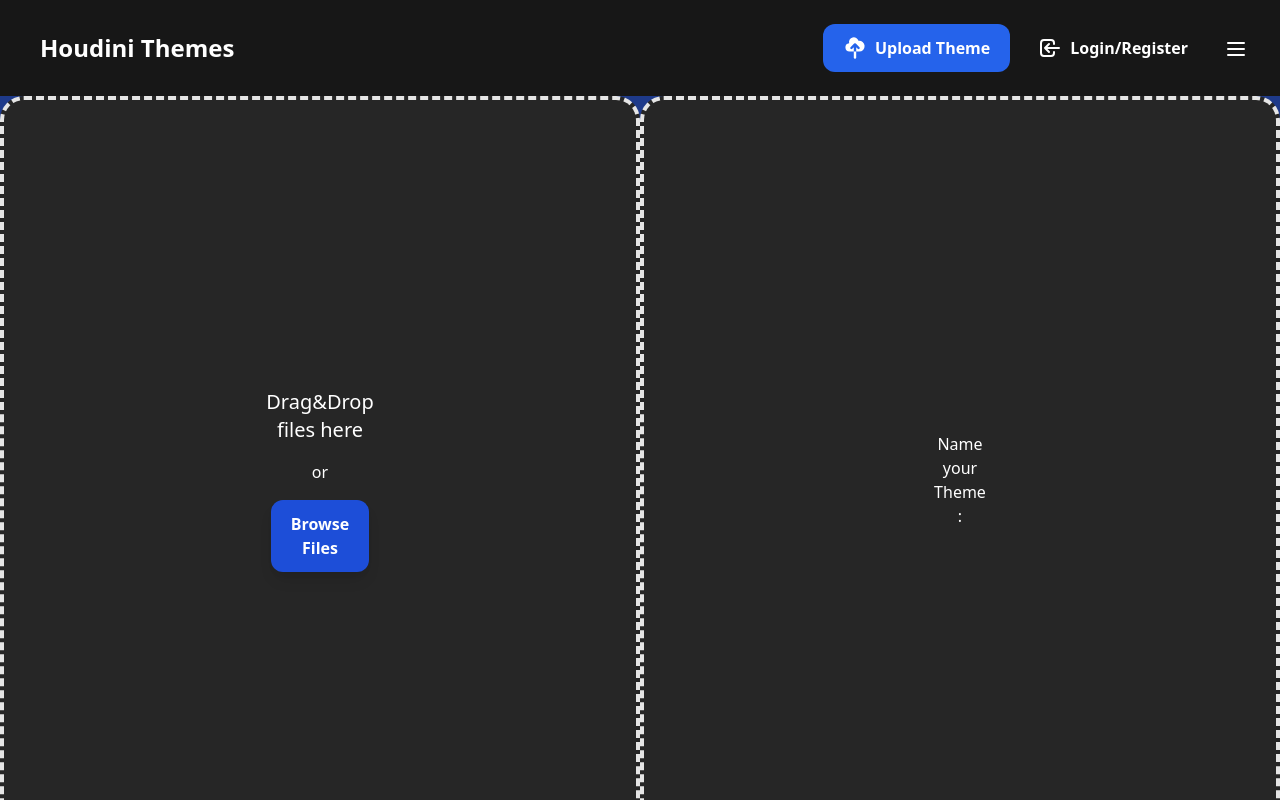
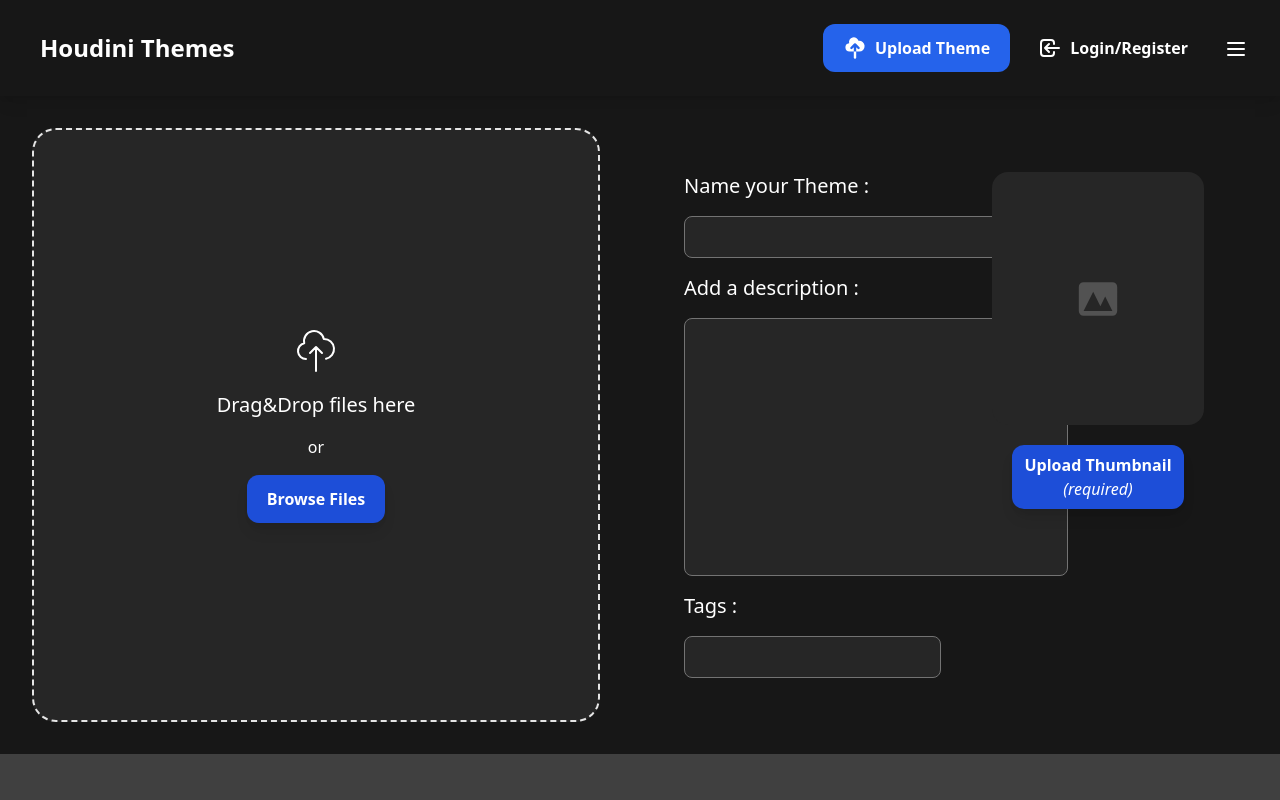
Before and after one commit to Syns369/houdini-themes, a Vue app: page /upload in a window 1280 px wide. Shown: the top 800 px of the page. Built offline with nearby package versions, Linux system fonts and the light colour scheme.

Commit message:
added some of the content on the upload page

```diff
--- a/src/components/Search.vue
+++ b/src/components/Search.vue
@@ -18,6 +18,7 @@
                     transition
                     duration-200
                     ease-linear
+                    placeholder-white
                 "
             />
             <div class="absolute self-center self-start ml-5 opacity-1">
@@ -84,10 +85,3 @@
     </div>
     -->
 </template>
-
-<style scoped>
-::placeholder {
-    /* Chrome, Firefox, Opera, Safari 10.1+ */
-    color: rgba(255, 255, 255, 0.692);
-}
-</style>
--- a/src/views/UploadThemes.vue
+++ b/src/views/UploadThemes.vue
@@ -1,12 +1,11 @@
 <template>
-    <div class="h-full flex items-center bg-blue-900">
+    <div class="h-full p-8 space-x-10 flex items-center">
         <div
             class="
                 h-full
-                p-72
                 w-1/2
                 text-white text-center
-                border-dashed border-4
+                border-dashed border-2
                 rounded-3xl
                 bg-gray-800
                 space-y-4
@@ -15,6 +14,20 @@
                 items-center
             "
         >
+            <svg
+                xmlns="http://www.w3.org/2000/svg"
+                class="h-12 w-12"
+                fill="none"
+                viewBox="0 0 24 24"
+                stroke="currentColor"
+            >
+                <path
+                    stroke-linecap="round"
+                    stroke-linejoin="round"
+                    stroke-width="1"
+                    d="M7 16a4 4 0 01-.88-7.903A5 5 0 1115.9 6L16 6a5 5 0 011 9.9M15 13l-3-3m0 0l-3 3m3-3v12"
+                />
+            </svg>
             <h1 class="text-xl">Drag&Drop files here</h1>
             <h1>or</h1>
             <button
@@ -27,28 +40,85 @@
                     rounded-xl
                     font-bold
                     transition
-                    duration-300
+                    duration-200
                 "
             >
                 Browse Files
             </button>
         </div>
+
+        <div class="h-full p-11 w-1/2 text-white rounded-3xl flex space-x-12">
             <div
                 class="
-                h-full
-                p-72
+                    flex flex-col
+                    text-xl
+                    justify-center
+                    items-start
                     w-1/2
-                text-white text-center
-                border-dashed border-4
-                rounded-3xl
-                bg-gray-800
                     space-y-4
-                flex flex-col
-                justify-center
-                items-center
                 "
             >
                 <h1>Name your Theme :</h1>
+                <input
+                    type="text"
+                    class="form-input bg-gray-800 rounded-lg w-96"
+                />
+                <h1>Add a description :</h1>
+                <textarea
+                    name=""
+                    id=""
+                    cols="30"
+                    rows="10"
+                    class="bg-gray-800 rounded-lg resize-none w-96"
+                ></textarea>
+                <h1>Tags :</h1>
+                <input type="text" class="form-input bg-gray-800 rounded-lg" />
+            </div>
+
+            <div class="w-1/2 flex flex-col items-center">
+                <div
+                    class="
+                        w-full
+                        h-1/2
+                        rounded-2xl
+                        flex
+                        justify-center
+                        items-center
+                        bg-gray-800
+                    "
+                >
+                    <svg
+                        xmlns="http://www.w3.org/2000/svg"
+                        class="h-12 w-12 text-gray-600"
+                        viewBox="0 0 20 20"
+                        fill="currentColor"
+                    >
+                        <path
+                            fill-rule="evenodd"
+                            d="M4 3a2 2 0 00-2 2v10a2 2 0 002 2h12a2 2 0 002-2V5a2 2 0 00-2-2H4zm12 12H4l4-8 3 6 2-4 3 6z"
+                            clip-rule="evenodd"
+                        />
+                    </svg>
+                </div>
+                <button
+                    class="
+                        mt-5
+                        px-3
+                        py-2
+                        shadow-lg
+                        bg-blue-700
+                        hover:bg-blue-800 hover:shadow-xl
+                        rounded-xl
+                        font-bold
+                        transition
+                        duration-200
+                    "
+                >
+                    Upload Thumbnail <br /><span class="font-normal italic"
+                        >(required)</span
+                    >
+                </button>
+            </div>
         </div>
     </div>
 </template>
```
Lines whose indentation alone changed are shown as unchanged.
